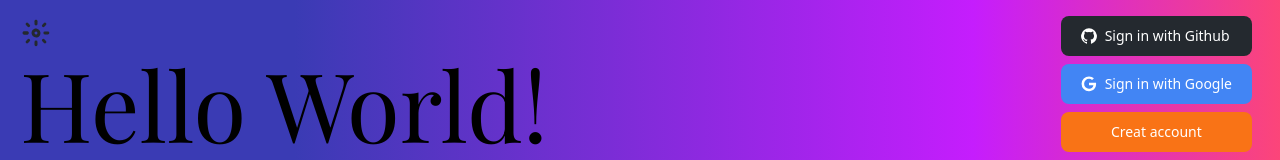
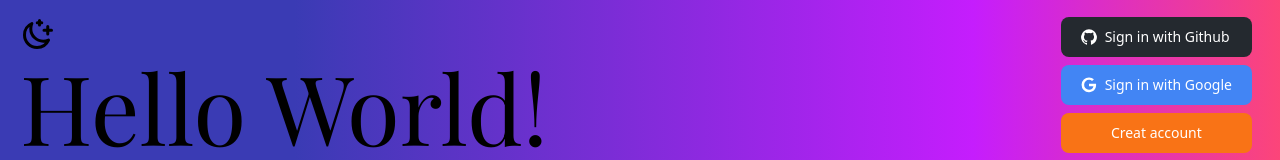
Before and after one commit to MaxBeregovyi/react-performance-review, a React (Vite) app: page / in a window 1280 px wide. Shown: the top 160 px of the page. Built offline with nearby package versions, Linux system fonts and the light colour scheme; no server answers; a web font is replaced by a local one.

Commit message:
add svg Dark-theme

```diff
--- a/src/components/common/AppHeader.jsx
+++ b/src/components/common/AppHeader.jsx
@@ -23,8 +23,8 @@ const AppHeader = () => {
             />
           ) : (
             <img
-              className={'w-8'}
-              src='/image/theme/dark-theme.svg'
+              className={'w-9'}
+              src='/image/theme/moon-stars-svgrepo-com%20(1).svg'
               alt='dark-theme'
             />
           )}
```
Also changed, not shown: public/image/skateJp.jpg (deleted), public/image/theme/moon-stars-svgrepo-com (1).svg (added).
